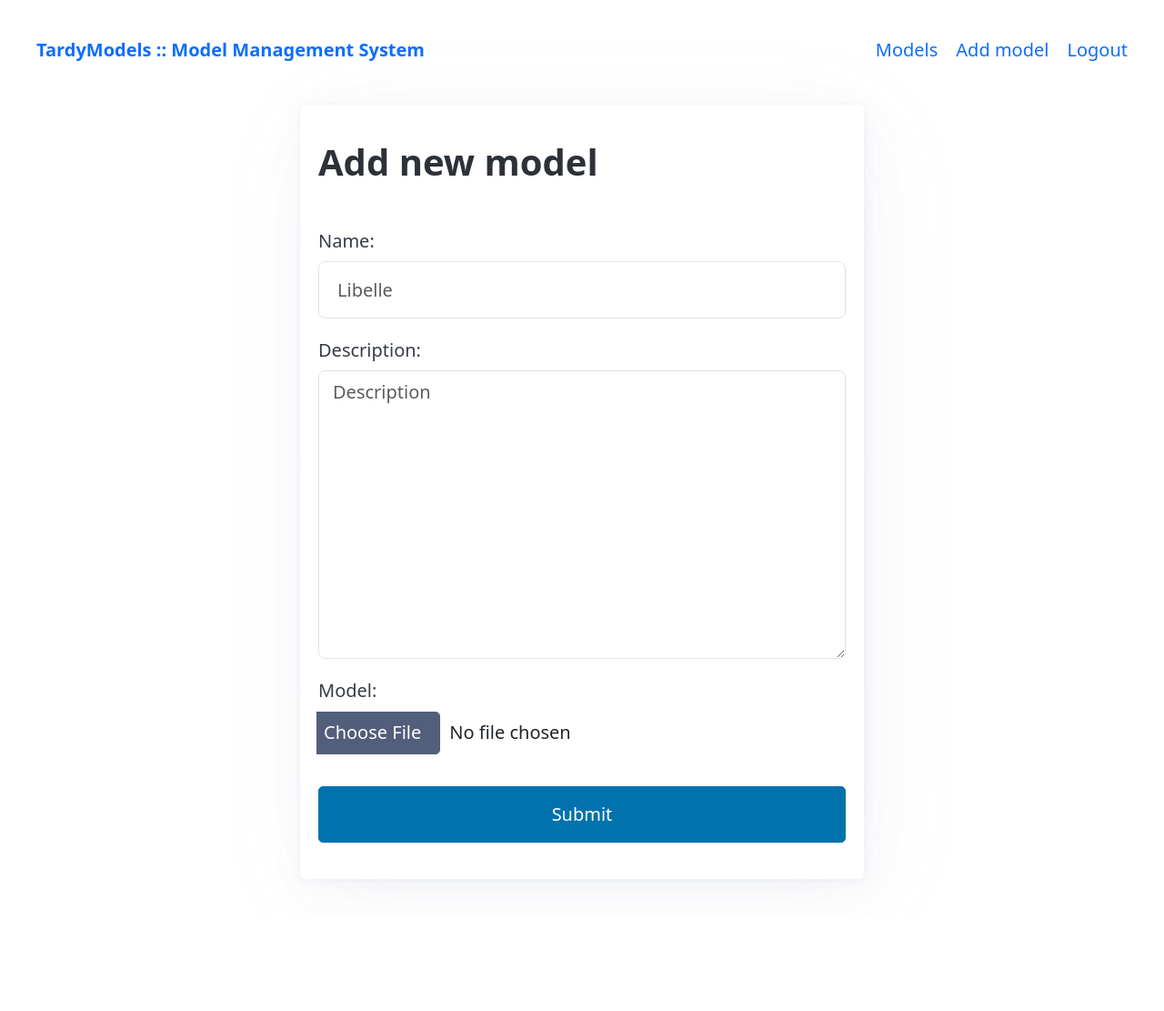
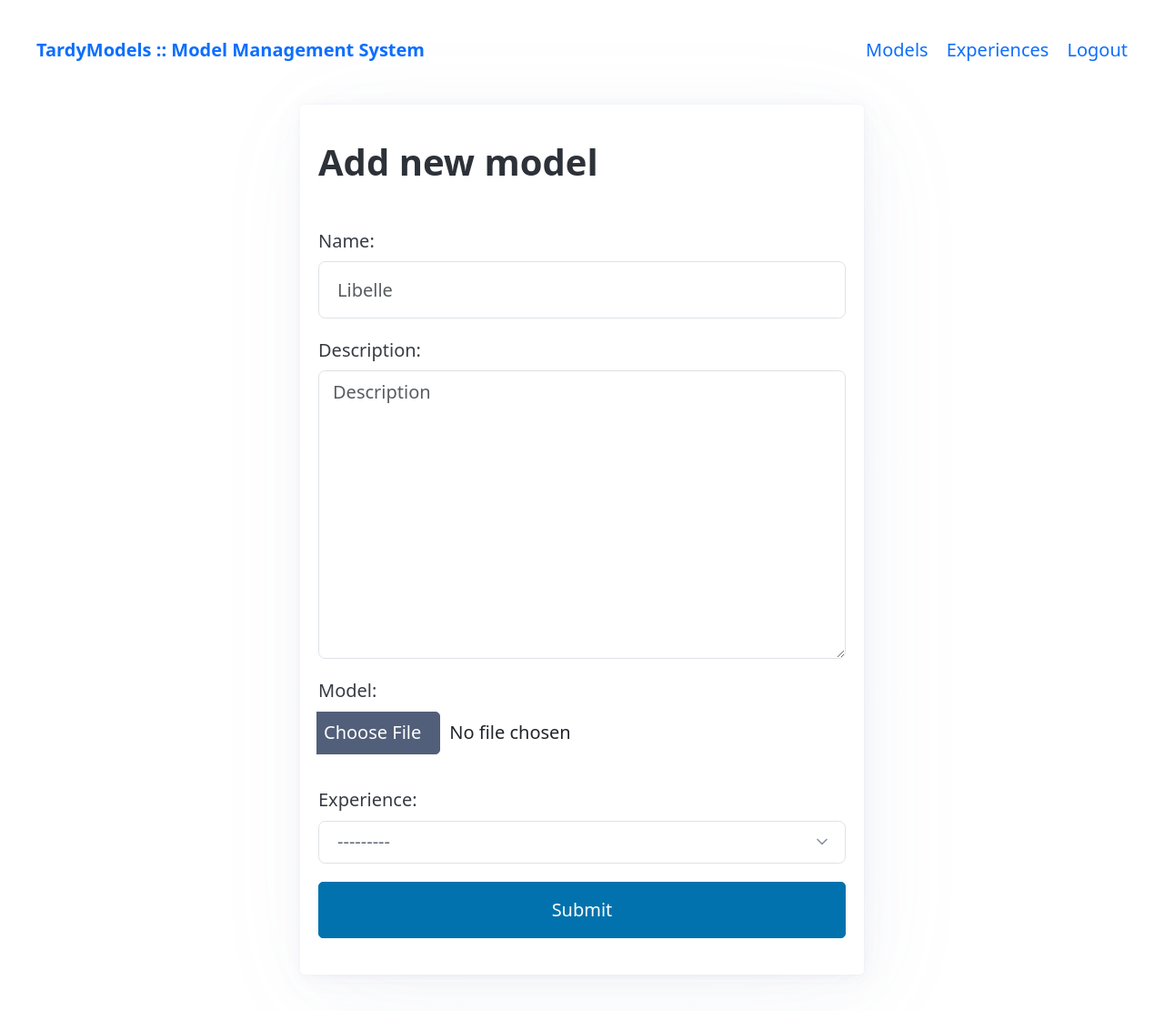
Before and after one commit to Berenger2/admin_model, a Django app: page /model/add/ in a window 1280 px wide. Shown: the whole page at 91% size. Before the commit the page ends 971 px from the top, so only its background shows below. Run offline with Django 5.2, Linux system fonts and the light colour scheme; the visitor is signed in with stand-in values (Sample User, id 1); data that the repository does not hold is empty; some libraries are stand-ins or nearby versions.

Commit message:
✨(app)crud experiences

```diff
--- a/website/forms.py
+++ b/website/forms.py
@@ -1,7 +1,8 @@
 from django import forms
-from .models import Model
+from .models import *
 
 class AddModelForm(forms.ModelForm):
+    experience = forms.ModelChoiceField(queryset=Experience.objects.all(), required=True, widget=forms.Select(attrs={'class': 'form-control', 'placeholder': 'Experience'}))
     libelle = forms.CharField(label='Name', max_length=100, required=True, widget=forms.TextInput(attrs={'class': 'form-control', 'placeholder': 'Libelle'}))
     description = forms.CharField(label='Description',required=True, widget=forms.Textarea(attrs={'class': 'form-control', 'placeholder': 'Description'}))
     path = forms.FileField(label='Model',required=False, widget=forms.FileInput(attrs={'class': 'form-control', 'placeholder': 'File', 'accept': '.h5,.pkl'}))
@@ -9,5 +10,17 @@ class AddModelForm(forms.ModelForm):
 
     class Meta:
         model = Model
-        fields = ['libelle', 'description', 'path']
+        fields = ['libelle', 'description', 'path', 'experience']
         # exclude = ['slug', 'score', 'path', 'state', 'status', 'created_at']
+
+
+
+
+
+class AddExperinceForm(forms.ModelForm):
+    libelle = forms.CharField(label='Name', max_length=100, required=True, widget=forms.TextInput(attrs={'class': 'form-control', 'placeholder': 'Libelle'}))
+    description = forms.CharField(label='Description',required=True, widget=forms.Textarea(attrs={'class': 'form-control', 'placeholder': 'Description'}))
+    class Meta:
+        model = Experience
+        fields = ['libelle', 'description']
+        # exclude = ['slug', 'score', 'path', 'state', 'status', 'created_at']
--- a/website/templates/components/nav_bar.html
+++ b/website/templates/components/nav_bar.html
@@ -6,7 +6,7 @@
 
     <ul>
       <li> <a href="{% url 'models' %}">Models</a></li>
-      <li><a href="{% url 'add_model' %}">Add model</a></li>
+      <li><a href="{% url 'experiences' %}">Experiences</a></li>
       <li><a  href="{% url 'logout' %}">Logout</a></li>
 
     </ul>
--- a/website/templates/pages/experiences/add.html
+++ b/website/templates/pages/experiences/add.html
@@ -2,7 +2,7 @@
 {% block content %}
 <article class="col-md-6 offset-md-3">
     <h1 class="my-3">Add new model</h1>
-      <form method="POST" enctype="multipart/form-data" action="{% url 'add_model'%}">
+      <form method="POST" enctype="multipart/form-data" action="{% url 'add_experience'%}">
           {% csrf_token %}
       <br>
       {{ form.as_p }}
--- a/website/templates/pages/model/list.html
+++ b/website/templates/pages/model/list.html
@@ -6,6 +6,8 @@
 
 <article class="mt-3" style="width: 90%; margin: 0 auto; margin-top:5%">
   <h2 class="my-3">Registered Models</h2>
+ <a class='btn btn-info btn-sm my-4' href="{% url 'add_model' %}">Add model</a>
+
   <table class="table table-hover table-bordered table-striped">
     <thead>
       <tr>
--- a/website/urls.py
+++ b/website/urls.py
@@ -5,11 +5,18 @@ urlpatterns = [
     path('',views.home, name='home'),
     path('logout/',views.logout_user, name='logout'),
     path('login/',views.login_user, name='login'),
+
+    # Models
     path('models/',views.models, name='models'),
     path('model/add/',views.add_model, name='add_model'),
     path('model/edit/<str:slug>',views.model_edit, name='model_edit'),
     path('model/<str:slug>',views.model_view, name='model_view'),
 
+    # Experiences
+    path('experiences/',views.experiences, name='experiences'),
+    path('experience/add/',views.add_experience, name='add_experience'),
+    path('experience/edit/<str:slug>',views.experience_edit, name='experience_edit'),
+    path('experience/<str:slug>',views.experience_view, name='experience_view'),
 
     # path('model/<str:>',views.logout_user, name='logout'),
 ]
--- a/website/views.py
+++ b/website/views.py
@@ -2,8 +2,8 @@ from django.shortcuts import render, redirect
 from django.contrib.auth import login, authenticate,logout
 from django.contrib import messages
 from django.utils.text import slugify
-from .forms import AddModelForm
-from .models import Model
+from .forms import *
+from .models import *
 from pprint import pprint
 
 ### DASH
@@ -45,8 +45,8 @@ def add_model(request):
             state = False
             status = False
             slug = slugify(libelle, allow_unicode=True)
-
-            add_model = Model(slug=slug, libelle=libelle, description=description, score=score, path=path, state=state, status=status)
+            save_by = request.user
+            add_model = Model(slug=slug, libelle=libelle, description=description, score=score, path=path, state=state, status=status, saved_by=save_by)
             add_model.save()
             messages.success(request, 'The model was added successfully')
             return redirect('models')
@@ -79,6 +79,84 @@ def model_edit(request, slug):
         else:
             return render(request, 'pages/model/edit.html', {'form': form, 'model': current_model})
 
+### Experience
+
+def experiences(request):
+    if request.user.is_anonymous:
+        messages.success(request, 'You need to connect to see this page')
+        return redirect('home')
+    else:
+        experiences = Experience.objects.all()
+        # dd(experiences)
+        return render(request, 'pages/experiences/list.html', {'experiences': experiences})
+
+def add_experience(request):
+    if request.user.is_anonymous:
+        messages.success(request, 'You need to connect to see this page')
+        return redirect('home')
+    else:
+        form = AddExperinceForm(request.POST or None)
+
+        if request.method == 'POST':
+            if form.is_valid():
+
+                libelle = form.cleaned_data['libelle']
+                description = form.cleaned_data['description']
+                slug = slugify(libelle, allow_unicode=True)
+                save_by = request.user
+
+                add_epx= Experience(slug=slug, libelle=libelle, description=description, saved_by=save_by)
+                add_epx.save()
+                messages.success(request, 'The Experience was added successfully')
+                return redirect('experiences')
+            else:
+                # Form is not valid, return a response
+                messages.error(request, 'The Experience was added successfully')
+                return render(request, 'pages/experiences/add.html', {'form': form})
+
+        return render(request, 'pages/experiences/add.html', {'form': form})
+
+def experience_edit(request, slug):
+    if request.user.is_anonymous:
+        messages.success(request, 'You need to connect to see this page')
+        return redirect('home')
+    else:
+        current_experience = Experience.objects.get(slug=slug)
+        form = AddExperinceForm(request.POST or None, request.FILES or None, instance=current_experience)
+        if request.method == 'POST':
+            if form.is_valid():
+
+                form.save()
+                messages.success(request, 'The experience has been successfully modified')
+                return redirect('experiences')
+            else:
+                # Form is not valid, return a response
+                return render(request, 'pages/experiences/edit.html', {'form': form, 'experience': current_experience})
+        else:
+            return render(request, 'pages/experiences/edit.html', {'form': form, 'experience': current_experience})
+
+def experience_view(request, slug):
+    if request.user.is_anonymous:
+        messages.success(request, 'You need to connect to see this page')
+        return redirect('home')
+    else:
+        experience = Experience.objects.get(slug=slug)
+        return render(request, 'pages/experiences/view.html', {'experience': experience})
+
+
+
+
+
+
+
+
+
+
+
+
+
+
+
 ### USER
 def login_user(request):
     if request.method == 'POST':
```
Also changed, not shown: website/templates/pages/experiences/list.html (+11 -14 lines), website/templates/pages/experiences/view.html (+5 -5 lines).
